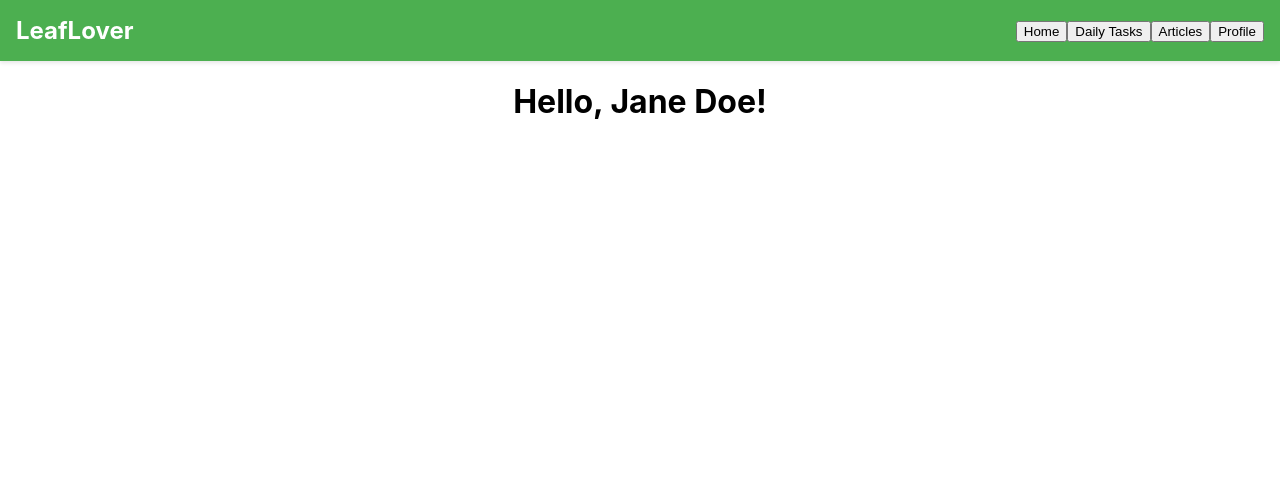
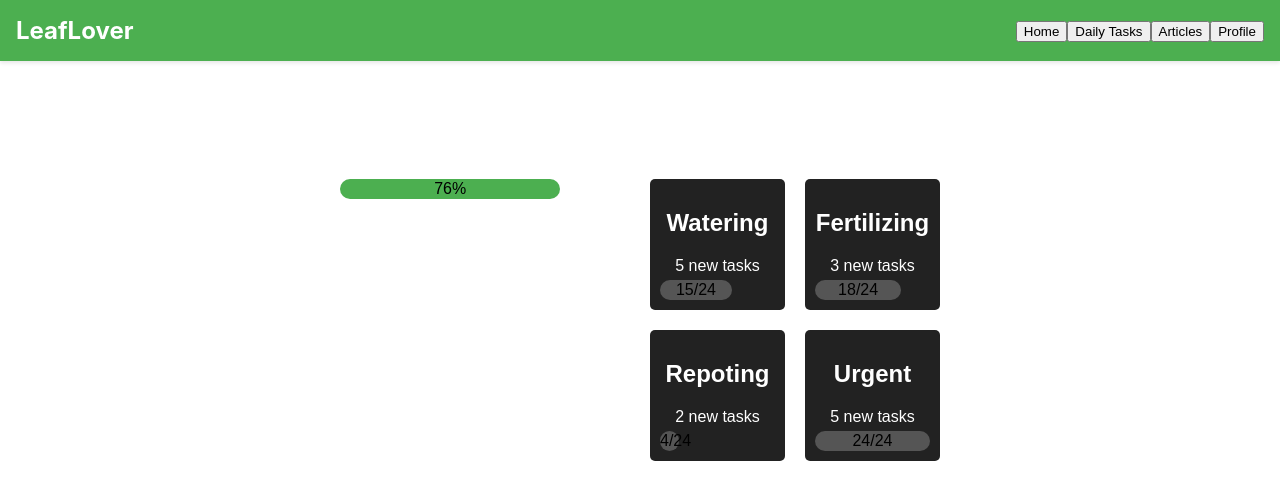
Before and after one commit to elvinafahlgren/leaflover, a React (Create React App) app: page / in a window 1280 px wide. Shown: the top 500 px of the page. Built offline with nearby package versions, Linux system fonts and the light colour scheme.

Commit message:
Start home page

```diff
--- a/src/pages/Home.js
+++ b/src/pages/Home.js
@@ -1,10 +1,41 @@
-import React from 'react';
+import React, { useState } from 'react';
+import '../styles/Home.css';
 
 const Home = ({ user }) => {
+    const [tasks, setTasks] = useState({
+        dailyProgress: 76,
+        watering: { new: 5, total: 15 },
+        fertilizing: { new: 3, total: 18 },
+        repoting: { new: 2, total: 4 },
+        urgent: { new: 5, total: 24 },
+    });
+
     return (
-        <div className="home">
-            <h1>Hello, {user.name}!</h1>
-        </div>
+        <>
+            <div className="home">
+                <h1>Hello, {user.name}!</h1>
+                {/* Progress bar */}
+                <div className="progress">
+                    <div className="progress-bar" style={{ width: `${tasks.dailyProgress}%` }}>
+                        {tasks.dailyProgress}%
+                    </div>
+                </div>
+                {/* Task Categories */}
+                <div className="categories">
+                    {Object.entries(tasks).filter(([key,]) => key !== 'dailyProgress').map(([key, task]) => (
+                        <div key={key} className="category">
+                            <h2>{key.charAt(0).toUpperCase() + key.slice(1)}</h2>
+                            <span>{task.new} new tasks</span>
+                            <div className="task-progress">
+                                <div className="task-progress-bar" style={{ width: `${(task.total / 24) * 100}%` }}>
+                                    {task.total}/{24}
+                                </div>
+                            </div>
+                        </div>
+                    ))}
+                </div>
+            </div>
+        </>
     );
 };
 
--- /dev/null
+++ b/src/styles/Home.css
@@ -0,0 +1,48 @@
+.home {
+    font-family: 'Arial', sans-serif;
+    color: #fff;
+    padding: 20px;
+    max-width: 600px;
+    margin: auto;
+    display: grid; /* Set the display to grid for the layout */
+    grid-template-columns: repeat(auto-fit, minmax(250px, 1fr)); /* This will create a responsive grid layout */
+    grid-gap: 20px; /* This will add space between the boxes */
+}
+
+h1 {
+    margin-bottom: 20px;
+    grid-column: span 2; /* This makes the heading span across the grid */
+}
+
+.progress-bar {
+    background-color: #4caf50;
+    height: 20px;
+    border-radius: 10px;
+    color: black;
+    text-align: center;
+    line-height: 20px;
+    grid-column: span 2; /* This makes the progress bar span across the grid */
+}
+
+.categories {
+    width: 100%;
+    display: grid;
+    grid-template-columns: repeat(2, 1fr); /* Adjust the number of columns as needed */
+    grid-gap: 20px;
+}
+
+.category {
+    background-color: #222;
+    padding: 10px;
+    border-radius: 5px;
+}
+
+.task-progress-bar {
+    background-color: #555;
+    height: 20px;
+    border-radius: 10px;
+    color: black;
+    text-align: center;
+    line-height: 20px;
+    margin-top: 5px;
+}
```
